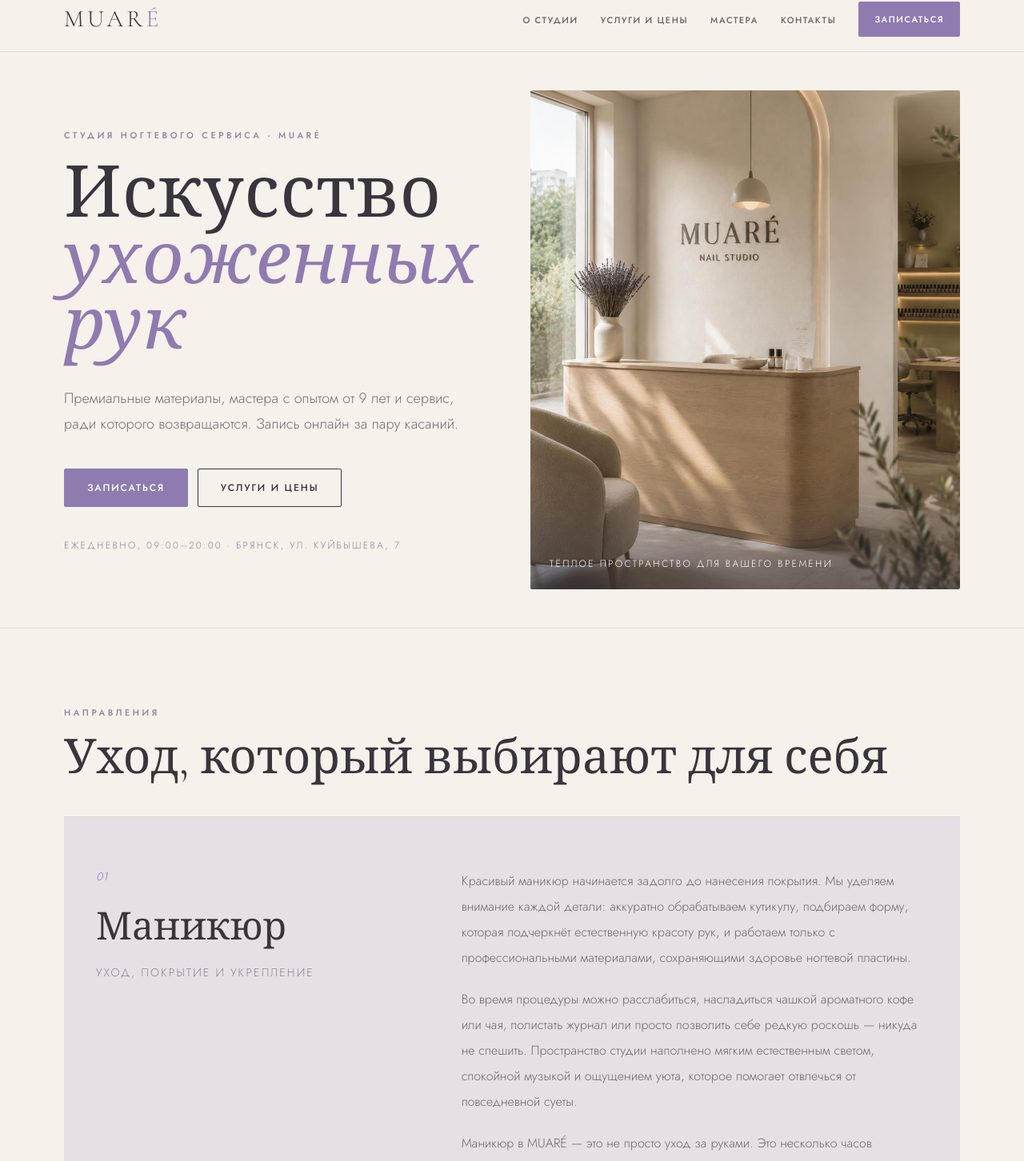
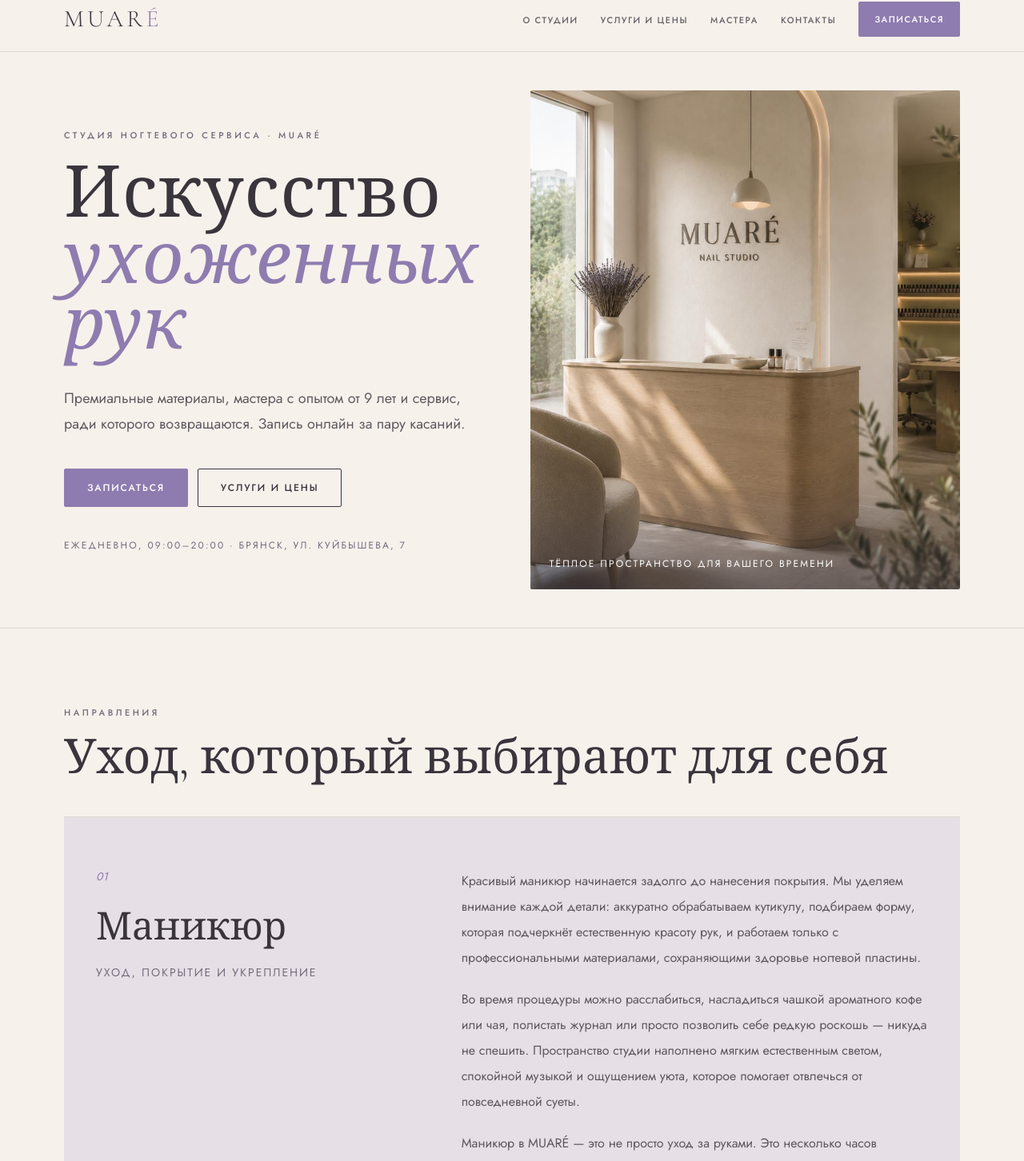
Before and after one commit to valentinakogalovsky-debug/MUAR-booking-system, a Next.js app: page / in a window 1280 px wide. Shown: the part 16-1468 px from the top of the page at 80% size. Built offline with nearby package versions, Linux system fonts and the light colour scheme.

Commit message:
style: improve sitewide text readability

```diff
--- a/src/app/(public)/about/page.tsx
+++ b/src/app/(public)/about/page.tsx
@@ -44,7 +44,7 @@ export default function AboutPage() {
             <h1 className="mt-6 max-w-3xl font-serif text-5xl font-light leading-[0.98] sm:text-7xl">
               Пространство, в котором хочется задержаться
             </h1>
-            <p className="mt-8 max-w-2xl text-lg leading-8 text-foreground/70">
+            <p className="mt-8 max-w-2xl text-lg leading-8 text-foreground/80">
               MUARÉ — это не просто студия ногтевого сервиса. Это место, где время словно
               замедляется, а забота ощущается в каждой детали — от мягкого света до первого глотка
               ароматного чая.
@@ -69,7 +69,7 @@ export default function AboutPage() {
             Каждая деталь пространства создана с одной целью — чтобы вы почувствовали себя спокойно
             с первых минут.
           </p>
-          <div className="space-y-6 leading-8 text-foreground/70 lg:col-span-6 lg:col-start-7">
+          <div className="space-y-6 leading-8 text-foreground/80 lg:col-span-6 lg:col-start-7">
             <p>
               Тёплые природные оттенки, натуральные материалы, мягкий дневной свет и продуманная
               атмосфера помогают оставить суету за дверью и посвятить время только себе. Здесь нет
@@ -102,7 +102,7 @@ export default function AboutPage() {
                   src={photo.src}
                 />
               </div>
-              <figcaption className="mt-4 max-w-md text-sm leading-6 text-foreground/65">
+              <figcaption className="mt-4 max-w-md text-sm leading-6 text-foreground/75">
                 {photo.caption}
               </figcaption>
             </figure>
--- a/src/app/(public)/booking/page.tsx
+++ b/src/app/(public)/booking/page.tsx
@@ -25,7 +25,7 @@ export default function BookingPage() {
         </ol>
         <Card className="mt-8 text-center">
           <h2 className="font-serif text-4xl font-light">Модуль готовится к подключению</h2>
-          <p className="mx-auto mt-4 max-w-xl text-foreground/65">
+          <p className="mx-auto mt-4 max-w-xl text-foreground/75">
             На следующих этапах здесь появятся услуги, мастера и свободные интервалы с шагом 15
             минут.
           </p>
--- a/src/app/(public)/faq/page.tsx
+++ b/src/app/(public)/faq/page.tsx
@@ -22,7 +22,7 @@ export default function FaqPage() {
                 <span>{question}</span>
                 <span className="text-accent transition group-open:rotate-45">+</span>
               </summary>
-              <p className="mt-4 max-w-2xl leading-7 text-foreground/65">{answer}</p>
+              <p className="mt-4 max-w-2xl leading-7 text-foreground/75">{answer}</p>
             </details>
           ))}
         </div>
--- a/src/app/(public)/masters/page.tsx
+++ b/src/app/(public)/masters/page.tsx
@@ -37,7 +37,7 @@ export default function MastersPage() {
             <h2 className="mt-10 font-serif text-3xl font-normal group-hover:text-accent">
               {master.name}
             </h2>
-            <p className="mt-4 text-sm text-foreground/65">{master.schedule}</p>
+            <p className="mt-4 text-sm text-foreground/75">{master.schedule}</p>
             <span className="mt-8 inline-block text-xs font-medium uppercase tracking-[0.16em]">
               Подробнее →
             </span>
--- a/src/app/(public)/page.tsx
+++ b/src/app/(public)/page.tsx
@@ -52,7 +52,7 @@ export default function HomePage() {
                 <br />
                 <span className="italic text-accent">ухоженных рук</span>
               </h1>
-              <p className="mt-8 max-w-xl text-base leading-8 text-foreground/70 sm:text-lg">
+              <p className="mt-8 max-w-xl text-base leading-8 text-foreground/80 sm:text-lg">
                 Премиальные материалы, мастера с опытом от 9 лет и сервис, ради которого
                 возвращаются. Запись онлайн за пару касаний.
               </p>
@@ -97,7 +97,7 @@ export default function HomePage() {
                     {direction.subtitle}
                   </p>
                 </div>
-                <div className="space-y-5 leading-8 text-foreground/70 lg:col-span-7 lg:col-start-6">
+                <div className="space-y-5 leading-8 text-foreground/80 lg:col-span-7 lg:col-start-6">
                   {direction.paragraphs.map((paragraph) => (
                     <p key={paragraph}>{paragraph}</p>
                   ))}
--- a/src/app/(public)/services/page.tsx
+++ b/src/app/(public)/services/page.tsx
@@ -43,7 +43,7 @@ export default function ServicesPage() {
         ))}
         <section className="mt-20 border-t border-line pt-16">
           <h2 className="font-serif text-4xl font-light sm:text-5xl">Покрытие и дизайн</h2>
-          <p className="mt-4 max-w-2xl text-foreground/65">
+          <p className="mt-4 max-w-2xl text-foreground/75">
             Дополнения влияют на стоимость, но не увеличивают длительность основной записи.
           </p>
           <div className="mt-8 divide-y divide-line border-y border-line">
--- a/src/app/globals.css
+++ b/src/app/globals.css
@@ -4,7 +4,7 @@
   --background: #f7f1ec;
   --foreground: #3a343c;
   --surface: #fbf7f2;
-  --muted: #8f8299;
+  --muted: #756c7c;
   --accent: #8e7cb0;
   --sand: #e7d3ca;
   --pistachio: #b4c49c;
@@ -40,7 +40,7 @@ body {
   background: var(--background);
   color: var(--foreground);
   font-family: "Jost", ui-sans-serif, system-ui, sans-serif;
-  font-weight: 300;
+  font-weight: 400;
   line-height: 1.65;
 }
 
--- a/src/components/page-hero.tsx
+++ b/src/components/page-hero.tsx
@@ -16,7 +16,7 @@ export function PageHero({
         <h1 className="mt-5 max-w-5xl font-serif text-5xl font-light leading-[0.98] sm:text-7xl">
           {title}
         </h1>
-        <p className="mt-7 max-w-2xl text-base leading-8 text-foreground/70 sm:text-lg">
+        <p className="mt-7 max-w-2xl text-base leading-8 text-foreground/80 sm:text-lg">
           {description}
         </p>
       </Container>
--- a/src/components/page-placeholder.tsx
+++ b/src/components/page-placeholder.tsx
@@ -33,7 +33,7 @@ export function PagePlaceholder({
         <h1 className="max-w-4xl font-serif text-5xl font-light leading-[0.98] tracking-[0.01em] sm:text-7xl lg:text-8xl">
           {title}
         </h1>
-        <p className="mt-7 max-w-2xl text-base leading-8 text-foreground/70 sm:text-lg">
+        <p className="mt-7 max-w-2xl text-base leading-8 text-foreground/80 sm:text-lg">
           {description}
         </p>
         <ButtonLink className="mt-10 w-fit" href={actionHref}>
--- a/src/components/site-footer.tsx
+++ b/src/components/site-footer.tsx
@@ -17,7 +17,7 @@ export function SiteFooter() {
           <p className="text-[11px] font-medium uppercase tracking-[0.22em] text-accent">
             Контакты
           </p>
-          <address className="mt-4 space-y-2 text-sm not-italic text-foreground/70">
+          <address className="mt-4 space-y-2 text-sm not-italic text-foreground/80">
             <p>Ежедневно, 09:00–20:00</p>
             <p>ул. Куйбышева, 7</p>
             <a className="block transition hover:text-accent" href="tel:+79038184486">
@@ -29,7 +29,7 @@ export function SiteFooter() {
           <p className="text-[11px] font-medium uppercase tracking-[0.22em] text-accent">
             Клиентам
           </p>
-          <div className="mt-4 flex flex-col gap-2 text-sm text-foreground/70">
+          <div className="mt-4 flex flex-col gap-2 text-sm text-foreground/80">
             <Link className="transition hover:text-accent" href="/booking">
               Записаться онлайн
             </Link>
```
Also changed, not shown: 1 other file (tests, documents, lock files or other folders).
